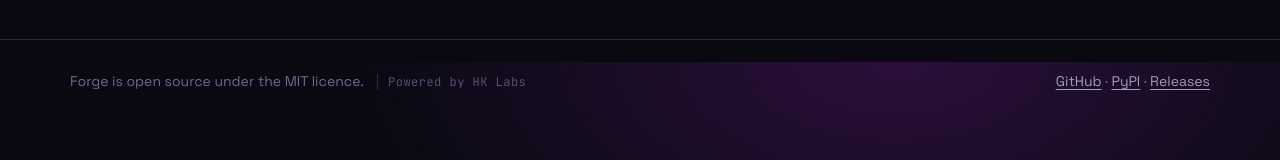
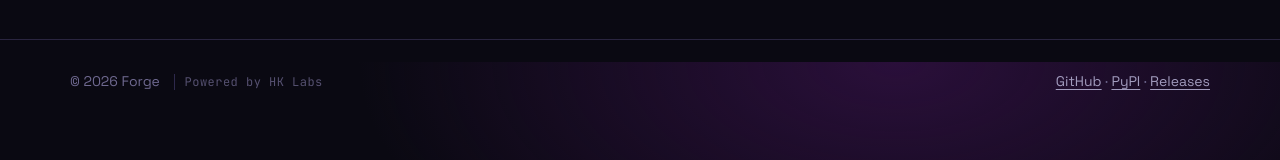
Before and after one commit to HSigei/forgeCLI, a plain HTML site: page docs/index.html in a window 1280 px wide. Shown: the part 7938-8098 px from the top of the page. Drawn offline with nearby package versions, Linux system fonts and the light colour scheme.

Commit message:
Footer: drop the MIT claim, there is no licence file yet

```diff
--- a/docs/index.html
+++ b/docs/index.html
@@ -639,7 +639,7 @@
 
 <footer>
   <div class="wrap">
-    <span>Forge is open source under the MIT licence. <span class="powered">Powered by HK Labs</span></span>
+    <span>© 2026 Forge <span class="powered">Powered by HK Labs</span></span>
     <span><a class="gh" href="https://github.com/HSigei/forgeCLI">GitHub</a> · <a href="https://pypi.org/project/forgecommandline/">PyPI</a> · <a class="rel" href="https://github.com/HSigei/forgeCLI/releases/latest">Releases</a></span>
   </div>
 </footer>
```
